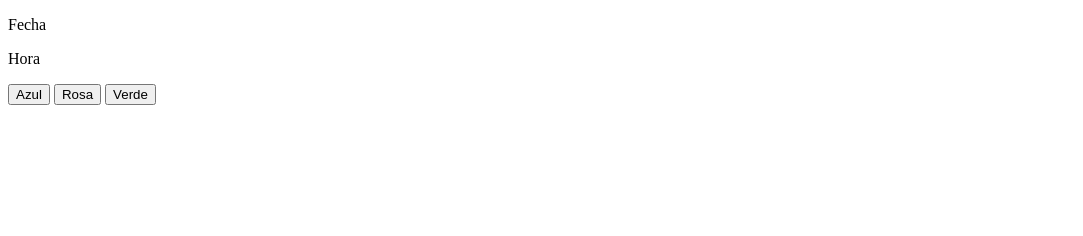
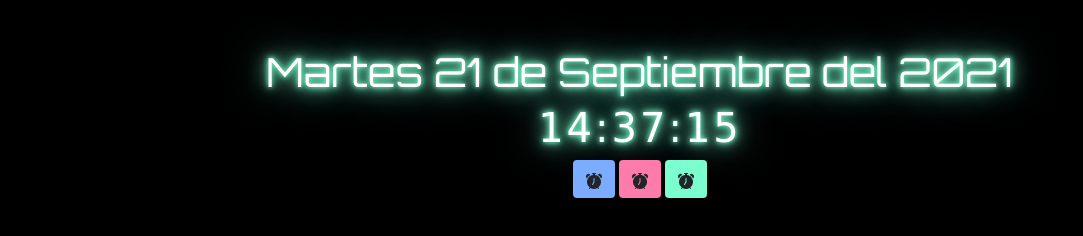
Before and after one commit to Andy026/proyectoBOM, a plain HTML site: page index.html in a window 1280 px wide. Shown: the whole page, without its empty margins (0-1083 px from the left). Drawn offline with Linux system fonts and the light colour scheme; a web font is replaced by a local one.

Commit message:
se terminó el reloj con js, dom y bom

```diff
--- /dev/null
+++ b/css/style.css
@@ -0,0 +1,52 @@
+@import url('https://fonts.googleapis.com/css2?family=Londrina+Sketch&family=Orbitron&display=swap');
+
+body{
+    background: #000;
+}
+.fecha{
+    font-family: 'Orbitron', sans-serif;
+    color: white;
+}
+
+.hora{
+    font-family: 'Londrina Sketch', cursive;
+    color: #fff;
+    letter-spacing: 3px;
+}
+
+/* efecto neon */
+
+.relojVerde{
+    text-shadow: 0 0 5px #7bffce,
+    0 0 10px #7bffce,
+    0 0 20px #7bffce,
+    0 0 40px #7bffce;
+}
+
+.relojRosa{
+    text-shadow: 0 0 5px #ff7bac,
+    0 0 10px #ff7bac,
+    0 0 20px #ff7bac,
+    0 0 40px #ff7bac;
+}
+
+.relojCeleste{
+    text-shadow: 0 0 5px #7bacff,
+    0 0 10px #7bacff,
+    0 0 20px #7bacff,
+    0 0 40px #7bacff;
+}
+
+/* estilos de botones */
+
+.btn-verde{
+    background: #7bffce;
+}
+
+.btn-rosa{
+background: #ff7bac;
+}
+
+.btn-celeste{
+    background: #7bacff;
+}
--- a/index.html
+++ b/index.html
@@ -1,24 +1,62 @@
 <!DOCTYPE html>
 <html lang="es">
   <head>
-    <meta charset="UTF-8">
-    <meta http-equiv="X-UA-Compatible" content="IE=edge">
-    <meta name="viewport" content="width=device-width, initial-scale=1.0">
+    <meta charset="UTF-8" />
+    <meta http-equiv="X-UA-Compatible" content="IE=edge" />
+    <meta name="viewport" content="width=device-width, initial-scale=1.0" />
+    <link rel="stylesheet" href="css/bootstrap.min.css" />
+    <link rel="stylesheet" href="css/style.css" />
     <!--Agregar Metas-->
     <title>Práctica de BOM</title>
   </head>
   <body>
-    <main>
+    <main class="container my-5 text-center">
       <section>
-            <p id="fecha">Fecha</p>
-            <p id="hora">Hora</p>
+        <h1 id="fecha" class="fecha relojVerde">Fecha</h1>
+        <h1 id="hora" class="hora relojVerde">Hora</h1>
         <article>
-                <button id="azul">Azul</button>
-                <button id="rosa">Rosa</button>
-                <button id="verde">Verde</button>
+          <button id="azul" class="btn btn-celeste" onclick="cambiarColor('celeste')"><svg
+            xmlns="http://www.w3.org/2000/svg"
+            width="16"
+            height="16"
+            fill="currentColor"
+            class="bi bi-alarm-fill text-dark"
+            viewBox="0 0 16 16"
+          >
+            <path
+              d="M6 .5a.5.5 0 0 1 .5-.5h3a.5.5 0 0 1 0 1H9v1.07a7.001 7.001 0 0 1 3.274 12.474l.601.602a.5.5 0 0 1-.707.708l-.746-.746A6.97 6.97 0 0 1 8 16a6.97 6.97 0 0 1-3.422-.892l-.746.746a.5.5 0 0 1-.707-.708l.602-.602A7.001 7.001 0 0 1 7 2.07V1h-.5A.5.5 0 0 1 6 .5zm2.5 5a.5.5 0 0 0-1 0v3.362l-1.429 2.38a.5.5 0 1 0 .858.515l1.5-2.5A.5.5 0 0 0 8.5 9V5.5zM.86 5.387A2.5 2.5 0 1 1 4.387 1.86 8.035 8.035 0 0 0 .86 5.387zM11.613 1.86a2.5 2.5 0 1 1 3.527 3.527 8.035 8.035 0 0 0-3.527-3.527z"
+            />
+          </svg></button>
+          <button id="rosa" class="btn btn-rosa" onclick="cambiarColor('rosa')"><svg
+            xmlns="http://www.w3.org/2000/svg"
+            width="16"
+            height="16"
+            fill="currentColor"
+            class="bi bi-alarm-fill text-dark"
+            viewBox="0 0 16 16"
+          >
+            <path
+              d="M6 .5a.5.5 0 0 1 .5-.5h3a.5.5 0 0 1 0 1H9v1.07a7.001 7.001 0 0 1 3.274 12.474l.601.602a.5.5 0 0 1-.707.708l-.746-.746A6.97 6.97 0 0 1 8 16a6.97 6.97 0 0 1-3.422-.892l-.746.746a.5.5 0 0 1-.707-.708l.602-.602A7.001 7.001 0 0 1 7 2.07V1h-.5A.5.5 0 0 1 6 .5zm2.5 5a.5.5 0 0 0-1 0v3.362l-1.429 2.38a.5.5 0 1 0 .858.515l1.5-2.5A.5.5 0 0 0 8.5 9V5.5zM.86 5.387A2.5 2.5 0 1 1 4.387 1.86 8.035 8.035 0 0 0 .86 5.387zM11.613 1.86a2.5 2.5 0 1 1 3.527 3.527 8.035 8.035 0 0 0-3.527-3.527z"
+            />
+          </svg></button>
+          <button id="verde" class="btn btn-verde" onclick="cambiarColor('verde')">
+            <svg
+              xmlns="http://www.w3.org/2000/svg"
+              width="16"
+              height="16"
+              fill="currentColor"
+              class="bi bi-alarm-fill text-dark"
+              viewBox="0 0 16 16"
+            >
+              <path
+                d="M6 .5a.5.5 0 0 1 .5-.5h3a.5.5 0 0 1 0 1H9v1.07a7.001 7.001 0 0 1 3.274 12.474l.601.602a.5.5 0 0 1-.707.708l-.746-.746A6.97 6.97 0 0 1 8 16a6.97 6.97 0 0 1-3.422-.892l-.746.746a.5.5 0 0 1-.707-.708l.602-.602A7.001 7.001 0 0 1 7 2.07V1h-.5A.5.5 0 0 1 6 .5zm2.5 5a.5.5 0 0 0-1 0v3.362l-1.429 2.38a.5.5 0 1 0 .858.515l1.5-2.5A.5.5 0 0 0 8.5 9V5.5zM.86 5.387A2.5 2.5 0 1 1 4.387 1.86 8.035 8.035 0 0 0 .86 5.387zM11.613 1.86a2.5 2.5 0 1 1 3.527 3.527 8.035 8.035 0 0 0-3.527-3.527z"
+              />
+            </svg>
+          </button>
         </article>
       </section>
     </main>
+    <script src="js/bootstrap.min.js"></script>
     <script src="js/reloj.js"></script>
   </body>
 </html>
--- a/js/reloj.js
+++ b/js/reloj.js
@@ -1,12 +1,69 @@
-let date = new Date();
+let fecha = document.querySelector('#fecha')
+let hora = document.querySelector('#hora')
+
+function obtenerFecha(){
+    let date = new Date();
+/*
 console.log(date);
 console.log(date.getMonth()); //Comienza desde cero porque devuelve un Array
 console.log(date.getDay()); //numero del día de la semana (arranca Domingo=0, Lunes=1)
 console.log(date.getDate()); //numero del dia (16)
 console.log(date.getFullYear()); //devuelve el año
+console.log(date.getHours());
+console.log(date.getMinutes());
+console.log(date.getSeconds());
+*/
 //hay metodos para obtener horas, minutos y segundos.
 
-let fecha = document.querySelector('#fecha')
-let hora = document.querySelector('#hora')
-console.log(fecha);
-console.log(hora);
+//console.log(fecha);
+//console.log(hora);
+
+let diasSemana = ['Domingo', 'Lunes', 'Martes', 'Miercoles', 'Jueves', 'Viernes', 'Sabado']
+let meses = ['Enero', 'Febrero', 'Marzo', 'Abril', 'Mayo', 'Junio', 'Julio', 'Agosto', 'Septiembre', 'Octubre', 'Noviembre', 'Diciembre']
+
+fecha.innerHTML = `${diasSemana[date.getDay()]} ${date.getDate()} de ${meses[date.getMonth()]} del ${date.getFullYear()}`
+
+//modificar segundos
+let segundos = date.getSeconds();
+let horas = date.getHours();
+let minutos = date.getMinutes();
+
+if(horas < 10){
+    horas = '0' + horas;
+}
+
+if(minutos < 10){
+    minutos = '0' + minutos;
+}
+
+if(segundos < 10){
+    segundos = '0' + segundos;
+}
+// modificar hora
+
+hora.innerHTML = `${horas}:${minutos}:${segundos}`
+}
+
+setInterval(obtenerFecha, 1000);
+
+//funcion para el onclick
+function cambiarColor(color){
+    console.log('cambiar color');
+    switch(color){
+        case 'rosa':
+            fecha.className = 'fecha relojRosa';
+            hora.className = 'hora relojRosa';
+            break;
+        case 'verde':
+            fecha.className = 'fecha relojVerde';
+            hora.className = 'hora relojVerde';
+            break;
+        case 'celeste':
+            fecha.className = 'fecha relojCeleste'
+            hora.className = 'hora relojCeleste'
+            break;
+        default:
+            fecha.className = 'fecha relojVerde';
+            hora.className = 'hora relojVerde';
+    }
+}
```
Also changed, not shown: css/bootstrap.min.css (added), js/bootstrap.min.js (added). Lines whose indentation alone changed are shown as unchanged.
